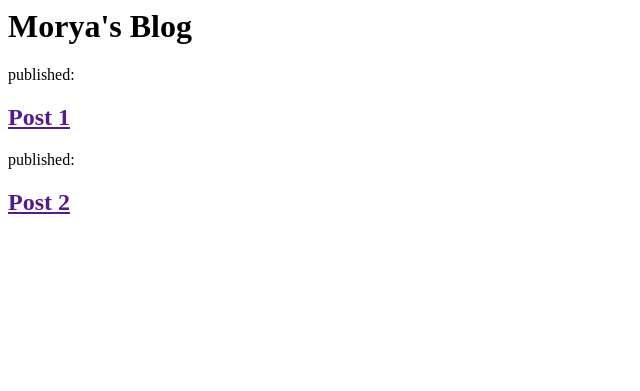
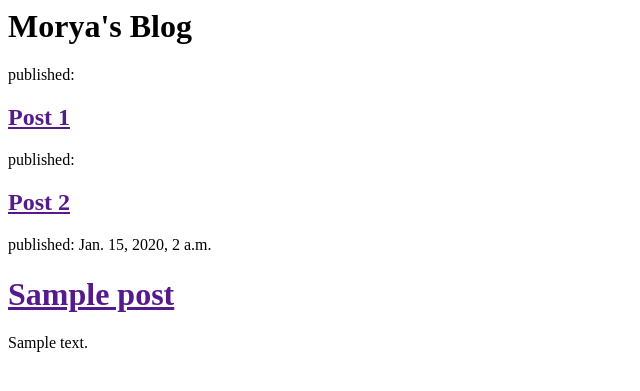
Before and after one commit to morpheus58/my-first-blog, a Django app: page / in a window 1280 px wide. Shown: the top 391 px of the page, without its empty margins (0-640 px from the left). Run offline with Django 3.2, Linux system fonts and the light colour scheme; tables that the repository leaves empty hold one stand-in row (values such as "Sample post").

Commit message:
Modified templates to display posts from db

```diff
--- a/blog/templates/blog/post_list.html
+++ b/blog/templates/blog/post_list.html
@@ -17,5 +17,12 @@
                 <p>published:</p>
                 <h2><a href="">Post 2</a></h2>
             </div>
+            {% for post in posts %}
+            <div>
+                <p>published: {{ post.published_date }}</p>
+                <h1><a href="">{{ post.title }}</a></h1>
+                <p>{{ post.text|linebreaks }}</p>
+            </div>
+            {% endfor %}
         </body>
     </html>
--- a/blog/views.py
+++ b/blog/views.py
@@ -1,5 +1,7 @@
 from django.shortcuts import render
-
+from django.utils import timezone
+from .models import Post
 # Create your views here.
 def post_list(request):
-    return render(request, 'blog/post_list.html', {})
+    posts=Post.objects.all()
+    return render(request, 'blog/post_list.html', {'posts': posts})
```
